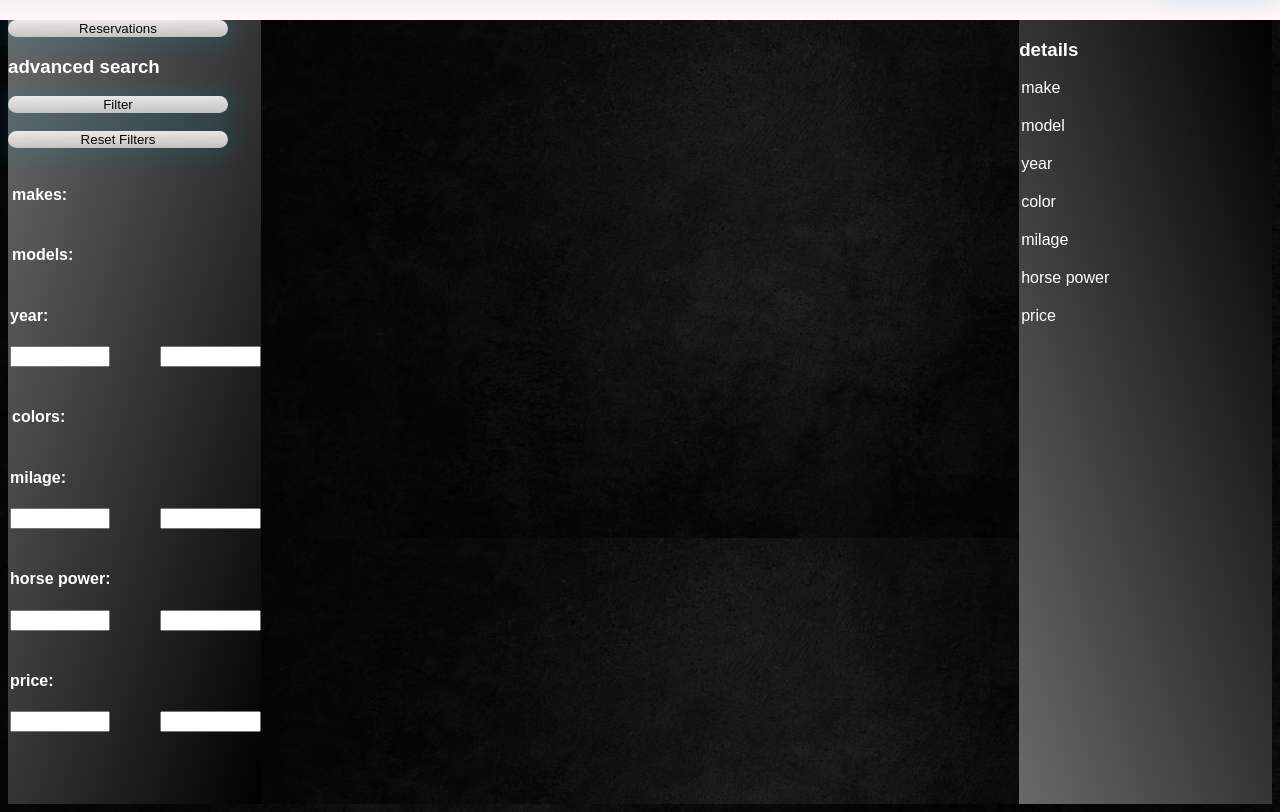
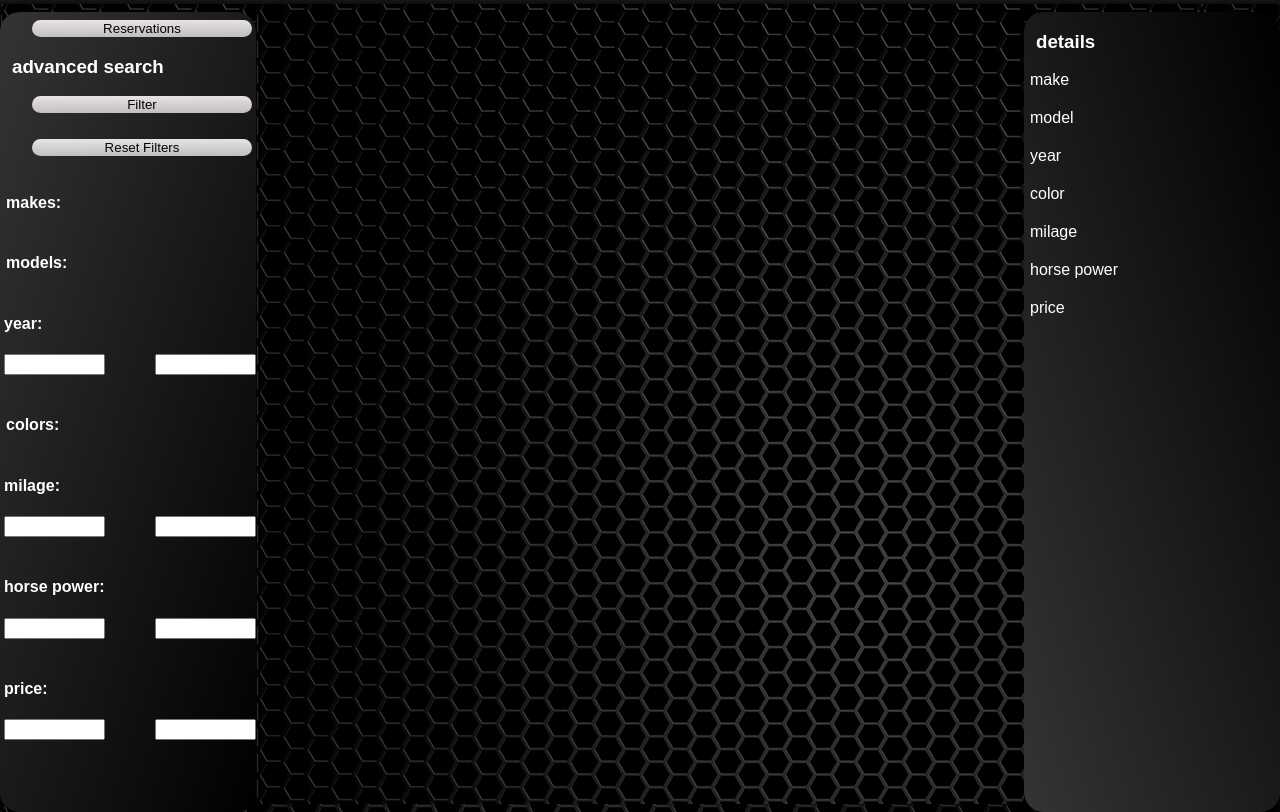
Before and after one commit to MuhammedGebril/carReservationSystem, a website: page FP/index.html in a window 1280 px wide. Shown: the part 92-904 px from the top of the page. Drawn offline with Linux system fonts and the light colour scheme; no server answers.

Commit message:
Update styles.css

```diff
--- a/FP/styles.css
+++ b/FP/styles.css
@@ -1,30 +1,36 @@
 body {
     font-family: 'Gill Sans', 'Gill Sans MT', Calibri, 'Trebuchet MS', sans-serif;
+    margin: 0;
 }
 
 .hero{
-   background-image: linear-gradient(rgba(0,0,0,0.4),rgba(0,0,0,0.4)),url(background.jpg);
+   background-image: url(background5.jpg);
+   border-radius: 6px;
 }
 
 .page__header{
     display:flex;
     flex-direction: row;
     width: 100%;
-    height: 7rem;
+    height: 6rem;
     justify-content: space-between;
     align-items: center;
     position:fixed;
     top: 0;
     left: 0;
     z-index: 5;
-    background-image: linear-gradient(rgb(209, 208, 208),rgb(255, 248, 248));
+    background-image: linear-gradient(rgb(206, 203, 203),rgb(14, 14, 14));
+    border-color: black;
+    border-width: 1px;
 }
 
 .button-box{
     width: 220px;
-    box-shadow: 0 0 20px 9px #08b8e41f;
     border-radius: 30px;
     opacity: 0.9;
+    padding-right: 10px;
+    margin-top: 0.5rem;
+    margin-left: 2rem;
 }
 
 button {
@@ -33,11 +39,16 @@ button {
     align-content: center;
     background-image: linear-gradient(rgb(255, 248, 248),rgb(209, 208, 208));
     border-width: 0;
+    width: 220px;
+    border-radius: 30px;
+    opacity: 0.9;
+    padding-left: 10px;
 }
 
 #userLog {
     height: 4rem;
     width: 8rem;
+    margin-right: 12px;
 }
 
 button:hover {
@@ -50,10 +61,12 @@ main{
     display: flex;
     flex-direction: row;
     justify-content: space-between;
-    margin-top: 7rem;
+    margin-top: 6rem;
     left:0px;
     right:0px;
     height: 100%;
+    background-image: url(background5.jpg);
+
 }
 
 #search {
@@ -61,15 +74,21 @@ main{
     font-family: sans-serif;
     height: 100%;
     width: 20%;
-    background-image: linear-gradient(to bottom right,rgb(105, 105, 105),rgb(0, 0, 0));
+    background-image: linear-gradient(to bottom right,rgb(53, 52, 52),rgb(0, 0, 0));
+    border-radius: 20px;
+    margin-top: 0.5rem;
+    border: none;
 }
 
 #panel {
     color: #fff;
     font-family: sans-serif;
     width: 20%;
-    background-image: linear-gradient(to bottom left,rgb(0, 0, 0),rgb(105, 105, 105));
+    background-image: linear-gradient(to bottom left,rgb(0, 0, 0),rgb(52, 52, 52));
     height: 100%;
+    border-radius: 20px;
+    margin-top: 0.5rem;
+
 }
 
 ul{
@@ -85,6 +104,7 @@ ul{
     display:flex;
     flex-direction: row;
     flex-wrap: wrap;
+
 }
 
 #items.reserve {
@@ -92,7 +112,9 @@ ul{
     display:flex;
     flex-direction: row;
     flex-wrap: wrap;
-    background-image: linear-gradient(white,rgb(28, 82, 184));
+    background-image:url(background5.jpg);
+    border-radius: 6px;
+    background-color: black;
 }
 
 Img {
@@ -117,3 +139,12 @@ li{
     display: none;
     visibility: hidden;
 }
+h3{
+    padding-left: 12px;
+}
+#detailspanel{
+    padding-left: 6px;
+}
+#searchpanel{
+    padding-left: 4px;
+}
```
